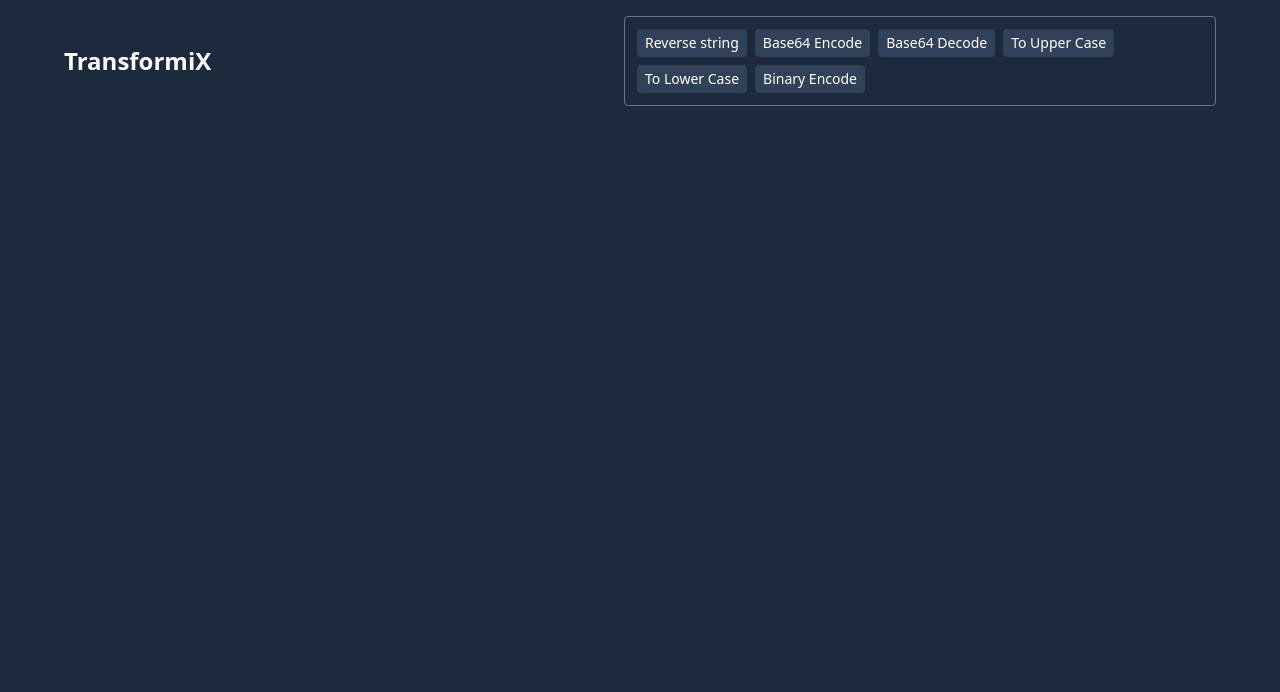
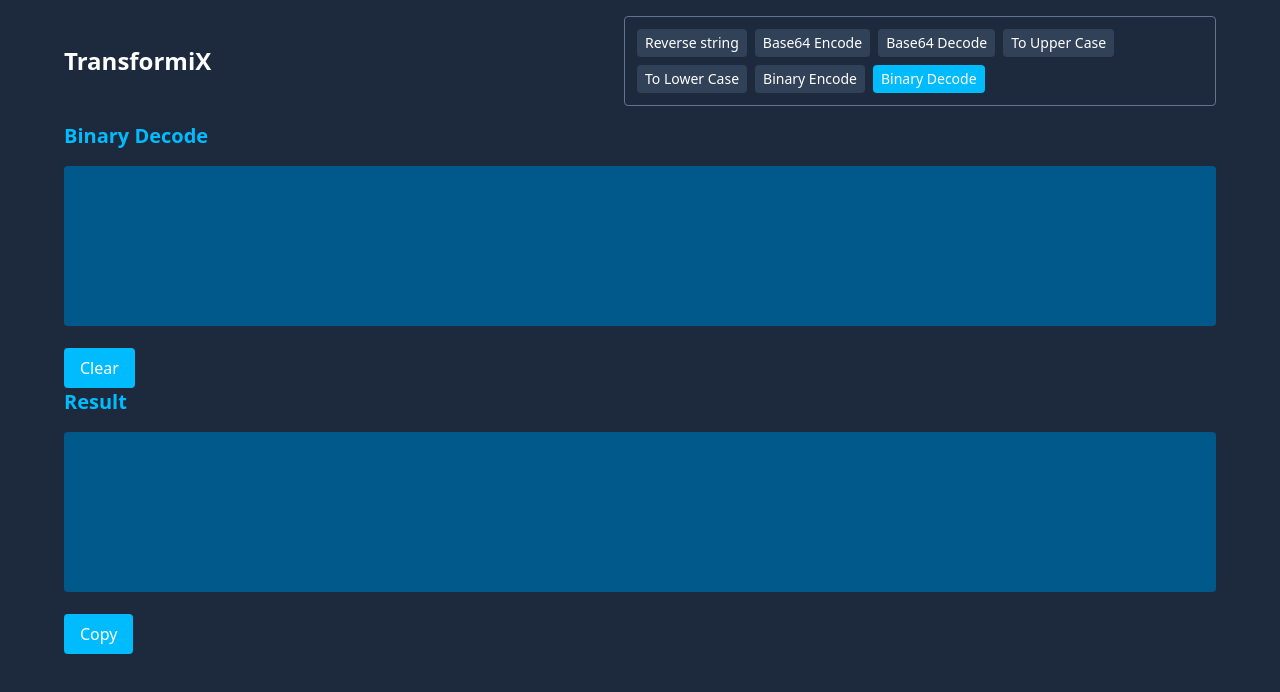
Before and after one commit to prmakk/transformix, a React (Vite) app: page /binary/decode in a window 1280 px wide. Shown: the top 692 px of the page. Built offline with nearby package versions, Linux system fonts and the light colour scheme.

Commit message:
feat: binary decode page

```diff
--- a/src/App.tsx
+++ b/src/App.tsx
@@ -10,6 +10,7 @@ import Base64DecodePage from "./components/pages/Base64DecodePage";
 import ToUpperPage from "./components/pages/ToUpperPage";
 import ToLowerPage from "./components/pages/ToLowerPage";
 import BinaryEncodePage from "./components/pages/BinaryEncodePage";
+import BinaryDecodePage from "./components/pages/BinaryDecodePage";
 
 function App() {
     return (
@@ -33,6 +34,10 @@ function App() {
                         path="/binary/encode"
                         element={<BinaryEncodePage />}
                     />
+                    <Route
+                        path="/binary/decode"
+                        element={<BinaryDecodePage />}
+                    />
                 </Routes>
                 <Toaster position="top-right" />
             </div>
--- /dev/null
+++ b/src/components/pages/BinaryDecodePage.tsx
@@ -0,0 +1,49 @@
+import { FC, useEffect, useState } from "react";
+import toast from "react-hot-toast";
+
+import TransformText from "../layouts/TransformText";
+
+const BinaryDecodePage: FC = () => {
+    const [inputText, setInputText] = useState("");
+    const [outputText, setOutputText] = useState("");
+
+    const handleBinaryDecode = (text: string) => {
+        if (!inputText.trim()) {
+            setOutputText("");
+            return;
+        }
+
+        try {
+            const binaryArray = text.split(" ");
+            let result = "";
+            binaryArray.forEach((bin) => {
+                if (bin) {
+                    const charCode = parseInt(bin, 2);
+                    if (!isNaN(charCode)) {
+                        const char = String.fromCharCode(charCode);
+                        result += char;
+                    }
+                }
+            });
+
+            setOutputText(result);
+        } catch (e) {
+            toast.error("Error");
+        }
+    };
+
+    useEffect(() => {
+        handleBinaryDecode(inputText);
+    }, [inputText]);
+
+    return (
+        <TransformText
+            title="Binary Decode"
+            inputText={inputText}
+            setInputText={setInputText}
+            outputText={outputText}
+        />
+    );
+};
+
+export default BinaryDecodePage;
--- a/src/components/widgets/Header.tsx
+++ b/src/components/widgets/Header.tsx
@@ -27,6 +27,10 @@ const Header: FC = () => {
             link: "/binary/encode",
             title: "Binary Encode",
         },
+        {
+            link: "/binary/decode",
+            title: "Binary Decode",
+        },
     ];
     return (
         <header className="flex justify-between items-center py-4 text-white max-md:flex-col gap-2">
```
